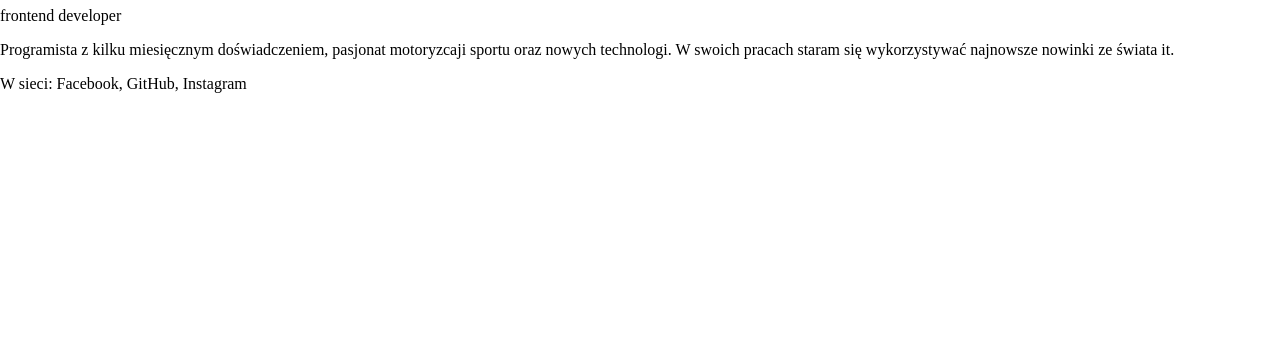
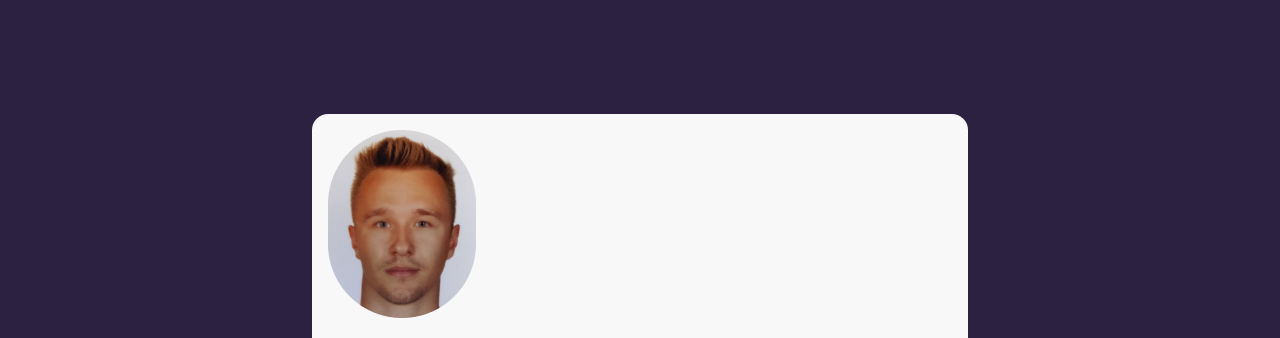
Before and after one commit to kacperaugustynik/buisness-card, a plain HTML site: page index.html in a window 1280 px wide. Shown: the part 73-411 px from the top of the page. Drawn offline with Linux system fonts and the light colour scheme.

Commit message:
add image, background color, center content

```diff
--- a/index.html
+++ b/index.html
@@ -8,8 +8,11 @@
     <link href="normalize.css" rel="stylesheet" type="text/css" />
   </head>
   <body>
-    <main>
+    <main class="main">
+        <article>
+        <img src="avatar.png" alt="ME">
       <header>
+          <div>
         <h1>Kacper Augustynik</h1>
         <p>frontend developer</p>
       </header>
@@ -21,6 +24,8 @@
       <p>
           W sieci: Facebook, GitHub, Instagram
       </p>
+    </div>
+    </article>
     </main>
   </body>
 </html>
--- a/style.css
+++ b/style.css
@@ -0,0 +1,14 @@
+body {
+    background: #2C2141;
+    display: flex;
+    justify-content: center;
+    align-items: center;
+    min-height: 100vh;
+}
+.main {
+    background: #F8F8F8;
+    border-radius: 16px;
+    width: 624px;
+    height: auto;
+    padding: 16px;
+}
```
